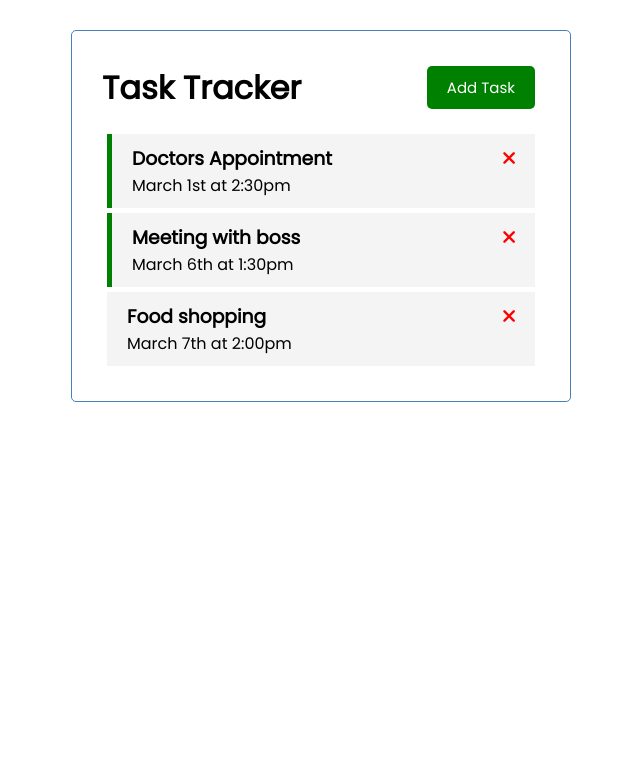
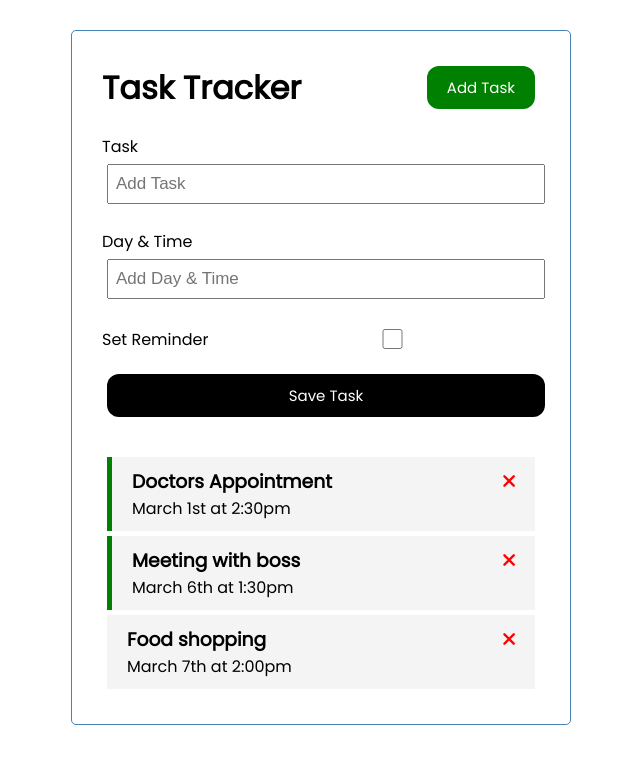
Before and after one commit to muhkyle17/vue-task-app, a Vue app: page / in a window 1280 px wide. Shown: the top 764 px of the page, without its empty margins (319-959 px from the left). Built offline with nearby package versions, Linux system fonts and the light colour scheme.

Commit message:
Make functionality where you can add tasks

```diff
--- a/src/App.vue
+++ b/src/App.vue
@@ -1,6 +1,7 @@
 <template>
   <div class="container">
     <Header title="Task Tracker" />
+    <AddTask @add-task="addTask" />
     <Tasks
       @toggle-reminder="toggleReminder"
       @delete-task="deleteTask"
@@ -12,12 +13,14 @@
 <script>
 import Header from './components/Header'
 import Tasks from './components/Tasks'
+import AddTask from './components/AddTask'
 
 export default {
   name: 'App',
   components: {
     Header,
     Tasks,
+    AddTask,
   },
   data() {
     return {
@@ -25,6 +28,9 @@
     }
   },
   methods: {
+    addTask(task) {
+      this.tasks = [...this.tasks, task]
+    },
     deleteTask(id) {
       if (confirm('Are you sure?')) {
         this.tasks = this.tasks.filter((task) => task.id !== id)
@@ -87,7 +93,7 @@
   border: none;
   padding: 10px 20px;
   margin: 5px;
-  border-radius: 5px;
+  border-radius: 12px;
   cursor: pointer;
   text-decoration: none;
   font-size: 15px;
--- /dev/null
+++ b/src/components/AddTask.vue
@@ -0,0 +1,98 @@
+<template>
+  <form @submit="onSubmit" class="add-form">
+    <div class="form-control">
+      <label>Task</label>
+      <input type="text" v-model="text" name="text" placeholder="Add Task" />
+    </div>
+    <div class="form-control">
+      <label>Day & Time</label>
+      <input
+        type="text"
+        v-model="day"
+        name="day"
+        placeholder="Add Day & Time"
+      />
+    </div>
+    <div class="form-control form-control-check">
+      <label>Set Reminder</label>
+      <input type="checkbox" v-model="reminder" name="reminder" />
+    </div>
+
+    <input type="submit" value="Save Task" class="btn btn-block" />
+  </form>
+</template>
+
+<script>
+import { tsThisType } from '@babel/types'
+
+export default {
+  name: 'AddTask',
+  data() {
+    return {
+      text: '',
+      day: '',
+      reminder: false,
+    }
+  },
+  methods: {
+    onSubmit(e) {
+      e.preventDefault()
+
+      if (!this.text) {
+        alert('Please add a task')
+        return
+      }
+
+      const newTask = {
+        id: Math.floor(Math.random() * 100000),
+        text: this.text,
+        day: this.day,
+        reminder: this.reminder,
+      }
+
+      this.$emit('add-task', newTask)
+
+      this.text = ''
+      this.day = ''
+      this.reminder = false
+    },
+  },
+}
+</script>
+
+<style scoped>
+.add-form {
+  margin-bottom: 40px;
+}
+
+.form-control {
+  margin: 20px 0;
+}
+
+.form-control label {
+  display: block;
+}
+
+.form-control input {
+  width: 100%;
+  height: 40px;
+  margin: 5px;
+  padding: 3px 7px;
+  font-size: 17px;
+}
+
+.form-control-check {
+  display: flex;
+  align-items: center;
+  justify-content: space-between;
+}
+
+.form-control-check label {
+  flex: 1;
+}
+
+.form-control-check input {
+  flex: 2;
+  height: 20px;
+}
+</style>
```
